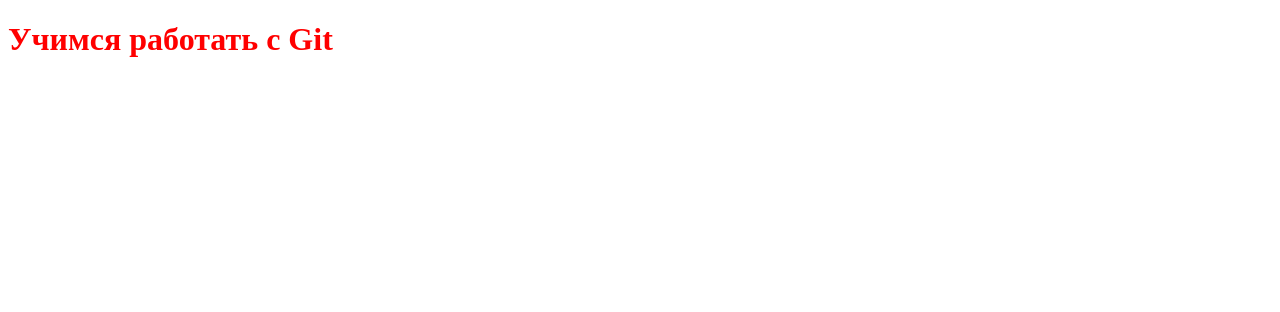
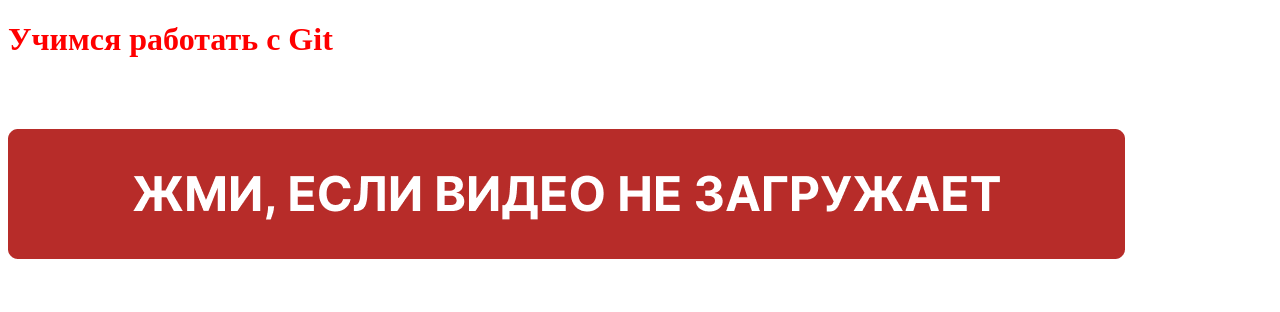
Before and after one commit to nasyanka13/Module02-test, a plain HTML site: page index.html in a window 1280 px wide. Drawn offline with Linux system fonts and the light colour scheme.

Commit message:
add images in index

```diff
--- a/index.html
+++ b/index.html
@@ -9,5 +9,6 @@
 </head>
 <body>
     <h1>Учимся работать с Git</h1>
+    <img src="images/ЖМИ.png" alt="">
 </body>
 </html>
```
